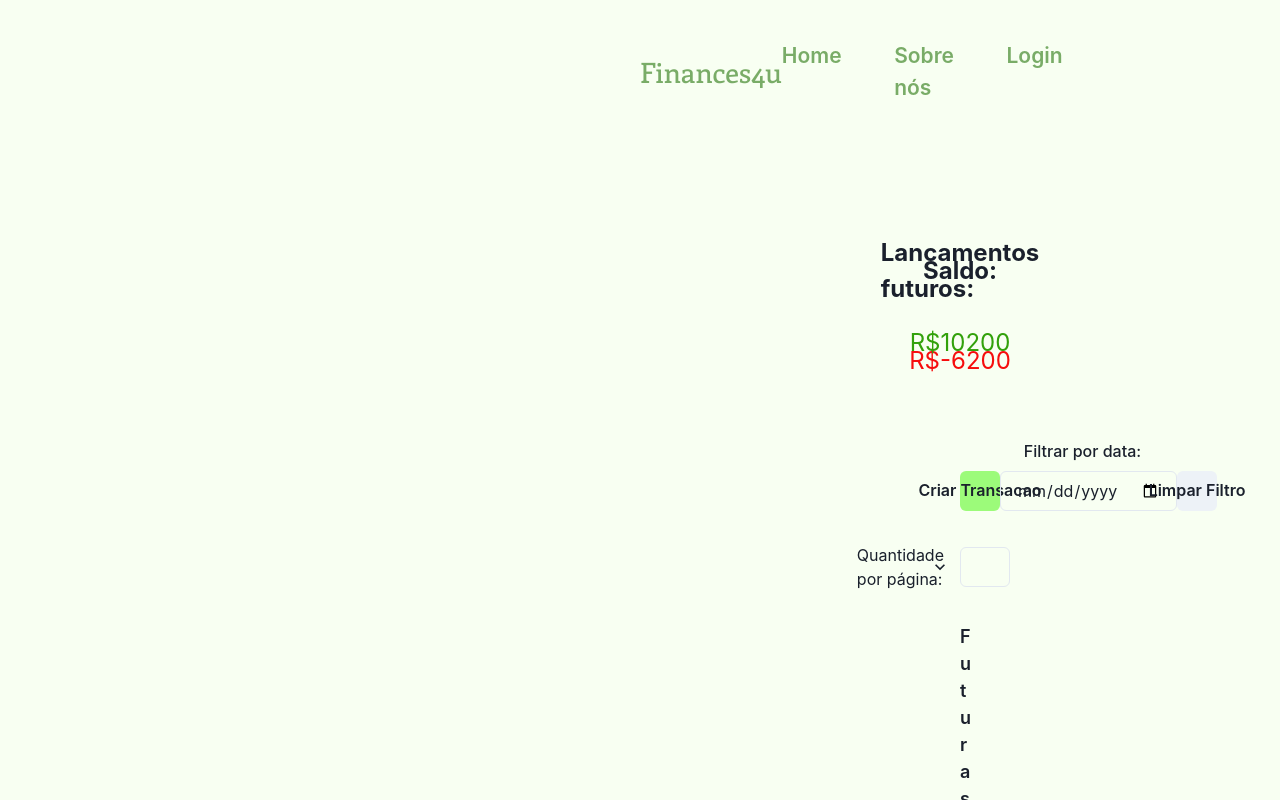
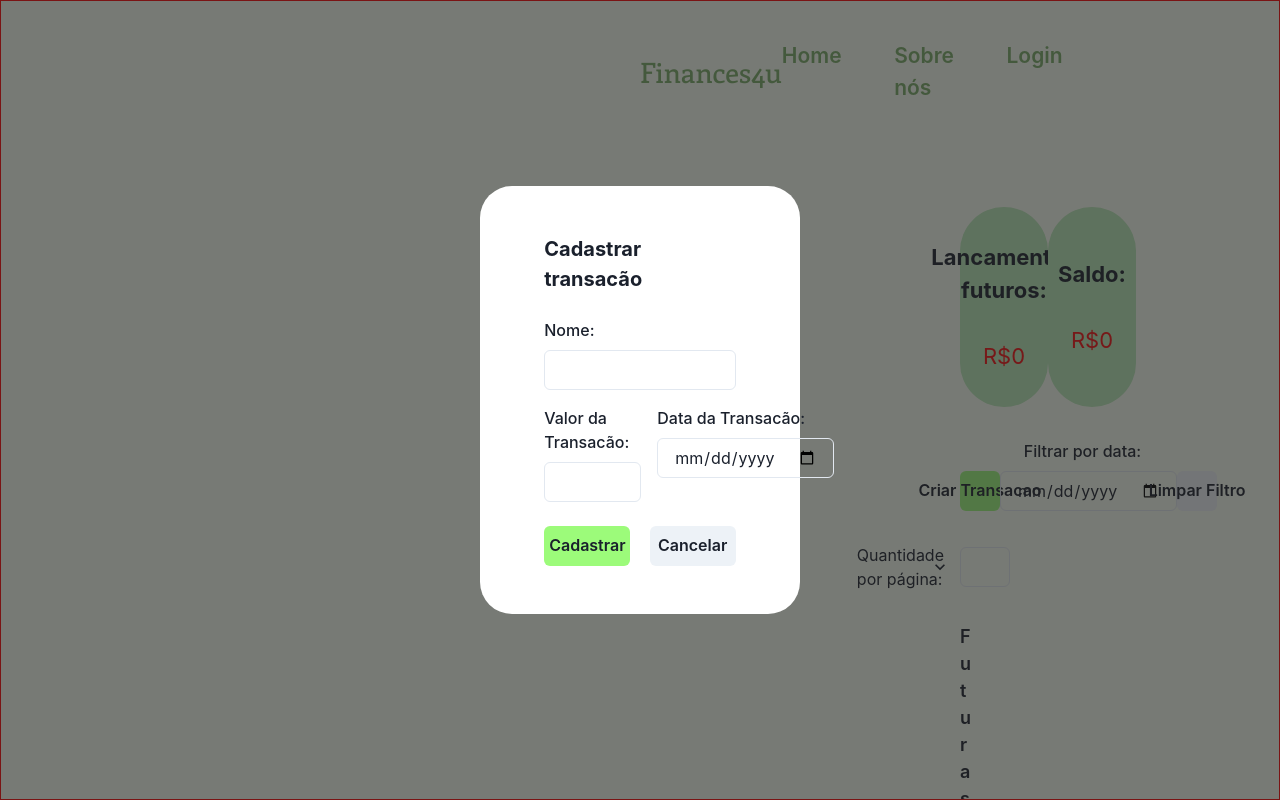
Before and after one commit to arturwatana/finances4u, a React (Vite) app: page /transactions in a window 1280 px wide. Both pictures are taken after a click on the button "Criar Transacao". Shown: the top 800 px of the page. Built offline with nearby package versions, Linux system fonts and the light colour scheme.

Commit message:
add: transaction modal

```diff
--- /dev/null
+++ b/src/Components/TransactionModal.tsx
@@ -0,0 +1,108 @@
+import {
+  Button,
+  Flex,
+  FormControl,
+  FormLabel,
+  Input,
+  Text,
+} from "@chakra-ui/react";
+import { TransactionProps } from "../pages/Transactions";
+import { useState } from "react";
+
+type ModalProps = {
+  setModalOpen: React.Dispatch<React.SetStateAction<boolean>>;
+  transactionsArray: TransactionProps[];
+};
+
+export default function TransactionModal({
+  setModalOpen,
+  transactionsArray,
+}: ModalProps) {
+  const [transaction, setTransaction] = useState<TransactionProps>({
+    name: "",
+    date: "",
+    value: 0,
+  });
+
+  function saveTransaction() {
+    console.log(transactionsArray);
+    setModalOpen(false);
+  }
+  return (
+    <Flex
+      alignItems={"center"}
+      justifyContent={"center"}
+      w="100%"
+      h="100%"
+      border="1px solid red"
+      top="0"
+      left="0"
+      position={"fixed"}
+      zIndex={"10"}
+    >
+      <Flex
+        top="0"
+        left="0"
+        position={"fixed"}
+        width="100%"
+        h="100%"
+        bg={"#222"}
+        opacity={"0.6"}
+        onClick={() => setModalOpen(false)}
+      ></Flex>
+      <Flex
+        zIndex={"20"}
+        bg="#fff"
+        w="25%"
+        borderRadius={"2em"}
+        alignItems={"center"}
+        direction={"column"}
+        gap="1.5em"
+        p="3em 4em 3em 4em"
+      >
+        <Text fontWeight={"bold"} fontSize={"20px"}>
+          Cadastrar transacão
+        </Text>
+        <Flex direction={"column"} w="100%" gap="1em">
+          <FormControl>
+            <FormLabel>Nome:</FormLabel>
+            <Input
+              type="text"
+              onChange={(e) =>
+                setTransaction({ ...transaction, name: e.target.value })
+              }
+            />
+          </FormControl>
+          <Flex justifyContent={"space-between"} w="100%" gap="1em">
+            <FormControl>
+              <FormLabel>Valor da Transacão:</FormLabel>
+              <Input
+                type="number"
+                onChange={(e) =>
+                  setTransaction({ ...transaction, value: +e.target.value })
+                }
+              />
+            </FormControl>
+            <FormControl>
+              <FormLabel>Data da Transacão:</FormLabel>
+              <Input
+                type="date"
+                onChange={(e) =>
+                  setTransaction({ ...transaction, date: e.target.value })
+                }
+              />
+            </FormControl>
+          </Flex>
+        </Flex>
+        <Flex w="100%" justifyContent={"space-between"}>
+          <Button w="45%" bg="primaryGreen" onClick={saveTransaction}>
+            Cadastrar
+          </Button>
+          <Button w="45%" onClick={() => setModalOpen(false)}>
+            Cancelar
+          </Button>
+        </Flex>
+      </Flex>
+    </Flex>
+  );
+}
--- a/src/pages/Transactions.tsx
+++ b/src/pages/Transactions.tsx
@@ -12,19 +12,21 @@ import TransactionCard from "../Components/TransactionCard";
 import dayjs from "dayjs";
 import SortDates from "../utils/sortDates";
 import { useEffect, useState } from "react";
+import TransactionModal from "../Components/TransactionModal";
 
 const InfoBox = chakra("div", {
   baseStyle: {
     bg: "#B8EAB8",
     w: "45%",
     h: "100%",
+    p: "2em",
     borderRadius: "2em",
     display: "flex",
     gap: "1.5em",
     alignItems: "center",
     justifyContent: "center",
     flexDir: "column",
-    fontSize: "24px",
+    fontSize: "22px",
   },
 });
 
@@ -39,15 +41,8 @@ export default function Transactions() {
     TransactionProps[]
   >([]);
   const [filterDates, setFilterDates] = useState<string>("");
-  const transactionsArray: TransactionProps[] = [
-    { name: "Mecanico", value: -1700, date: "18/08/2023" },
-    { name: "Salario", value: 4700, date: "20/07/2023" },
-    { name: "Mercado", value: -1700, date: "10/07/2023" },
-    { name: "Cartao de debito", value: -1500, date: "30/06/2023" },
-    { name: "Cartao de crédito", value: 11700, date: "17/05/2023" },
-    { name: "Conta de luz", value: -2600, date: "14/09/2023" },
-    { name: "Conta de telefone", value: -4900, date: "18/08/2023" },
-  ];
+  const [modalOpen, setModalOpen] = useState<boolean>(false);
+  const transactionsArray: TransactionProps[] = [];
 
   const futureTransactions = transactionsArray.filter((transaction) => {
     const dateSplit = transaction.date.split("/");
@@ -82,6 +77,13 @@ export default function Transactions() {
 
   return (
     <Flex p="4em 40em 10em 40em" direction={"column"} gap="3em">
+      {modalOpen ? (
+        <TransactionModal
+          transactionsArray={transactionsArray}
+          setModalOpen={setModalOpen}
+        />
+      ) : null}
+
       <Flex direction={"column"} p="0 20em 0 20em" gap="2em">
         <Flex
           w="100%"
@@ -90,8 +92,10 @@ export default function Transactions() {
           h="25vh"
         >
           <InfoBox>
-            <Text fontWeight={"bold"}>Lancamentos futuros:</Text>
-            <Text color={futureValue > 0 ? "#32A10B" : "#F60D0D"}>
+            <Text fontWeight={"bold"} textAlign={"center"}>
+              Lancamentos futuros:
+            </Text>
+            <Text color={futureValue > 0 ? "#32A10B" : "#F60D0D"} h="50%">
               R$
               {futureValue}
             </Text>
@@ -106,7 +110,9 @@ export default function Transactions() {
         </Flex>
         <Flex direction={"column"} gap="2em" w="100%">
           <Flex w="100%" justifyContent={"space-between"} alignItems={"end"}>
-            <Button bg="primaryGreen">Criar Transacao</Button>
+            <Button bg="primaryGreen" onClick={() => setModalOpen(true)}>
+              Criar Transacao
+            </Button>
             <Flex>
               <InputGroup flexDir="column">
                 <FormLabel htmlFor="filterDate" textAlign={"center"}>
```
